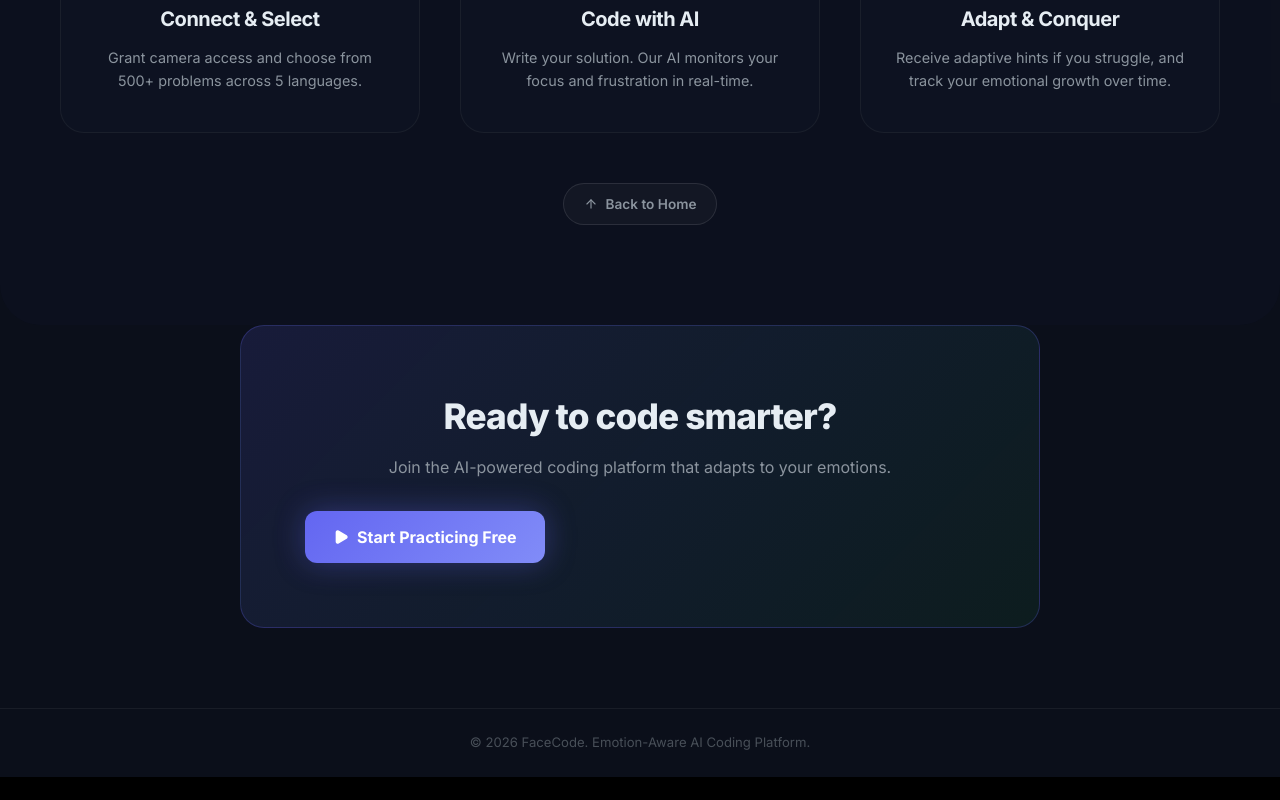
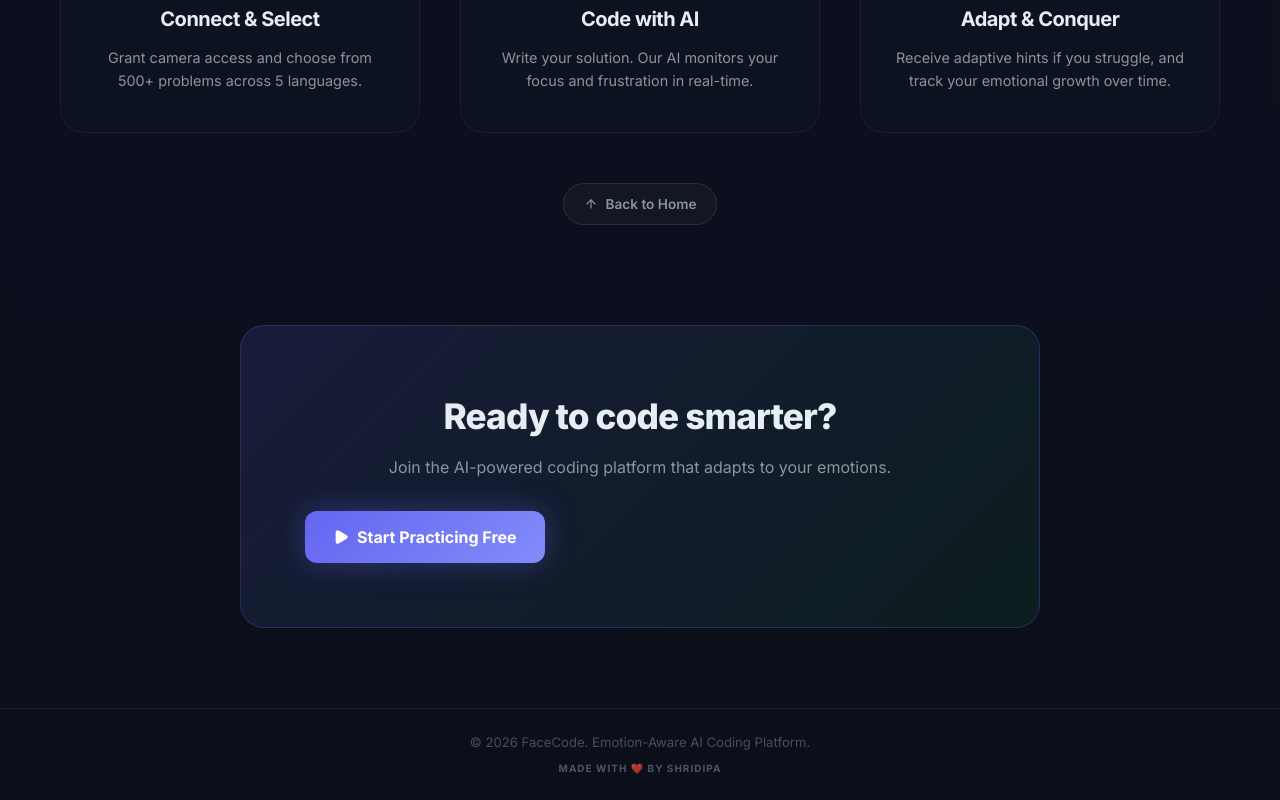
Before and after one commit to Shridipa/Face-Code, a React app in the folder frontend/: page / in a window 1280 px wide. Shown: the part 1754-2554 px from the top of the page. Before the commit the page ends 2531 px from the top, so only its background shows below. Built offline with nearby package versions, Linux system fonts and the light colour scheme; no server answers; the HTML template or start-up script is replaced by a standard one.

Commit message:
feat: add 'Made by Shridipa' credit to footer and sidebar

```diff
--- a/frontend/src/components/Sidebar.jsx
+++ b/frontend/src/components/Sidebar.jsx
@@ -133,10 +133,16 @@ export default function Sidebar({ open, onToggle, activeView }) {
               initial={{ opacity: 0 }}
               animate={{ opacity: 1 }}
               exit={{ opacity: 0 }}
-              className="flex items-center gap-2 px-3 py-2 text-[10px] uppercase tracking-wider font-bold text-fc-accent"
+              className="px-3 pb-2 pt-1 space-y-2"
             >
-              <Brain size={12} className="animate-pulse" />
-              <span>AI Analysis Active</span>
+              <div className="flex items-center gap-2 text-[10px] uppercase tracking-wider font-bold text-fc-accent">
+                <Brain size={12} className="animate-pulse" />
+                <span>AI Analysis Active</span>
+              </div>
+              <div className="flex items-center gap-2 text-[9px] text-gray-500 font-bold uppercase tracking-widest opacity-60">
+                <span>Made by</span>
+                <span className="text-fc-primary">Shridipa</span>
+              </div>
             </motion.div>
           )}
         </AnimatePresence>
--- a/frontend/src/pages/LandingPage.jsx
+++ b/frontend/src/pages/LandingPage.jsx
@@ -316,8 +316,9 @@ export default function LandingPage() {
         </motion.button>
       </motion.section>
 
-      <footer className="landing-footer">
+      <footer className="landing-footer flex flex-col items-center gap-1">
         <p>© 2026 FaceCode. Emotion-Aware AI Coding Platform.</p>
+        <p className="text-[10px] text-gray-500 font-bold uppercase tracking-widest mt-1 opacity-70">Made with ❤️ by Shridipa</p>
       </footer>
     </div>
   );
```
